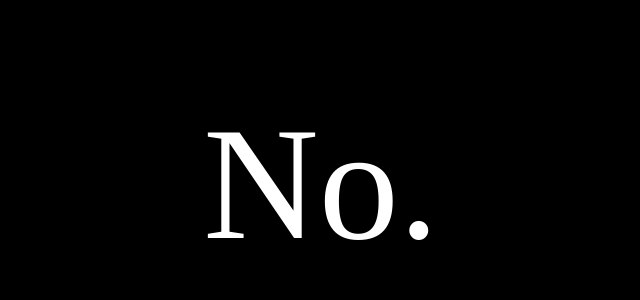
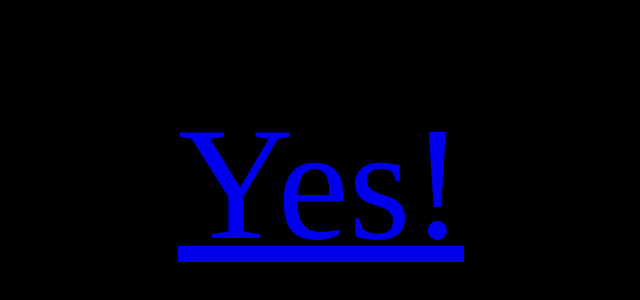
Before and after one commit to mb/yet, a plain HTML site: page is.yet.wiki.deployed.automatically.yet.wiki/index.html in a window 1280 px wide. Shown: the part 216-516 px from the top of the page, without its empty margins (319-959 px from the left). Drawn offline with Linux system fonts and the light colour scheme.

Commit message:
yet.wiki is now automated!
Adding pages can start now

```diff
--- a/is.yet.wiki.deployed.automatically.yet.wiki/index.html
+++ b/is.yet.wiki.deployed.automatically.yet.wiki/index.html
@@ -21,6 +21,6 @@ body {
 		</style>
 	</head>
 	<body>
-		No.
+		<a href="https://github.com/mb/yet">Yes!</a>
 	</body>
 </html>
```
